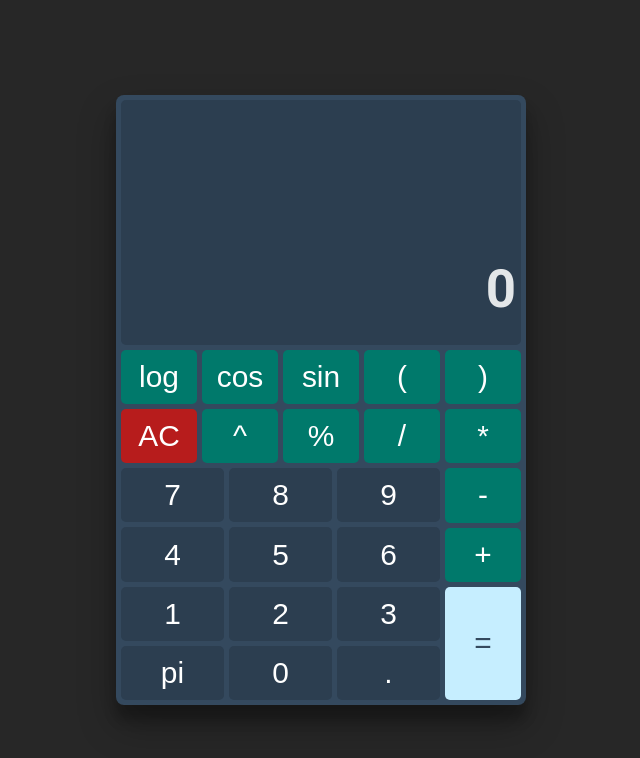
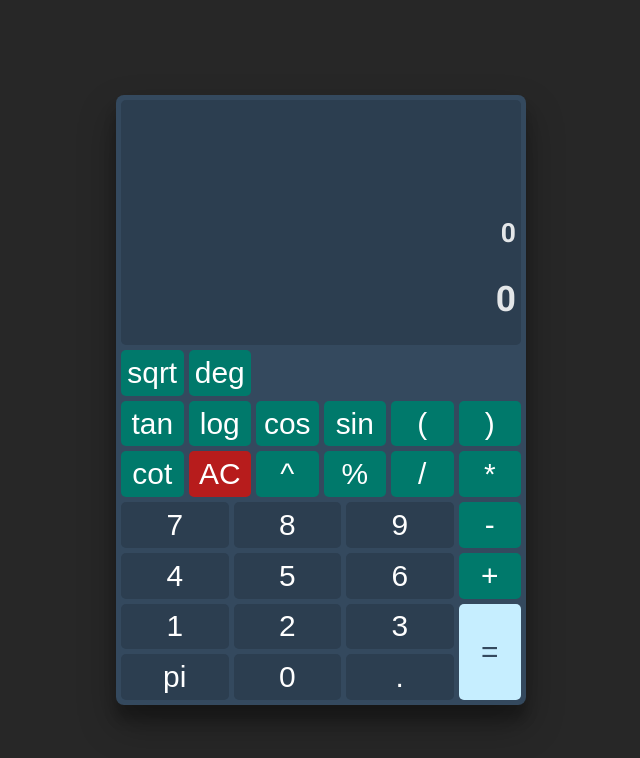
Before and after one commit to XabyNix/calculator, a React (Vite) app: page / in a window 1280 px wide. Shown: the top 758 px of the page, without its empty margins (319-959 px from the left). Built offline with nearby package versions, Linux system fonts and the light colour scheme.

Commit message:
added logic with regex and scientific operations

```diff
--- a/src/App.css
+++ b/src/App.css
@@ -2,15 +2,16 @@
 	display: grid;
 	flex: 0 1 350px;
 	gap: 5px;
-	grid-template-columns: repeat(5, 1fr);
-	grid-template-rows: repeat(6, 1fr);
+	grid-template-columns: repeat(6, 1fr);
+	grid-template-rows: repeat(7, 1fr);
 	grid-template-areas:
-		"log	cos 	sin		openBraket	closeBraket"
-		"clear expo		perc 	div		mul"
-		"numbers	 numbers	 numbers	 numbers	 sub"
-		"numbers	 numbers	 numbers	 numbers	 add"
-		"numbers	 numbers	 numbers	 numbers	 equals"
-		"numbers	 numbers	 numbers	 numbers	 equals";
+		"sqrt deg . . . ."
+		"tan	log		cos 	sin		openBraket		closeBraket"
+		"cot	clear	expo	perc 	div		mul"
+		"numbers		numbers	 numbers	 numbers	 numbers	 sub"
+		"numbers		numbers	 numbers	 numbers	 numbers	 add"
+		"numbers		numbers	 numbers	 numbers	 numbers	 equals"
+		"numbers		numbers	 numbers	 numbers	 numbers	 equals";
 }
 .numbersContainer {
 	grid-area: numbers;
@@ -50,23 +51,25 @@
 	}
 }
 .display-container {
-	position: relative;
+	display: flex;
+	flex-direction: column;
+	justify-content: flex-end;
+	text-align: end;
 	flex: 1 0 70px;
 	padding: 25px 5px;
 	background-color: var(--main-color);
 	border-radius: 5px;
 }
 #display {
-	position: relative;
-	top: 100%;
 	transform: translateY(-100%);
 	margin: 0;
 	width: inherit;
-
-	font-size: 3rem;
+	font-size: 1.5rem;
 	word-break: break-all;
-	text-align: end;
 	vertical-align: bottom;
+}
+#resultDisplay {
+	font-size: 2rem;
 }
 #calculator {
 	box-shadow: rgba(0, 0, 0, 0.3) 0px 19px 38px, rgba(0, 0, 0, 0.22) 0px 15px 12px;
@@ -86,9 +89,13 @@
 }
 
 .operation {
-	background: var(--operation-color);
+	background: var(--operation-main);
 	&:hover {
-		background-color: var(--operation-hover-color);
+		background-color: var(--operation-light);
+	}
+	&.pressed {
+		outline: 2px solid whitesmoke;
+		background-color: var(--operation-dark);
 	}
 }
 .App {
--- a/src/App.tsx
+++ b/src/App.tsx
@@ -1,49 +1,58 @@
 import { buttons, operations } from "./data/calulatorButtons";
-import { useState } from "react";
+import { MouseEvent, useEffect, useState } from "react";
 import { evaluate } from "mathjs";
 import "./App.css";
 
-const OPERATIONS = ["/", "*", "+", "-"];
-
+/* const OPERATIONS = ["/", "*", "+", "-", "^", "%"];
+ */
 function App() {
 	const [expression, setExpression] = useState("");
+	const [display, setDisplay] = useState("");
+	const [equals, setEqual] = useState(false);
+	const [degActivate, setDegActivate] = useState(false);
 
-	const handleClick = (value: string) => {
-		const splittedExp = expression.split(/([-+*/])/);
-		const lastFromSplitted = splittedExp[splittedExp.length - 1];
-		const lastLetter = expression.slice(-1);
+	useEffect(() => {
+		equals && setDisplay(evaluate(expression));
+		setEqual(false);
+	}, [equals]);
 
+	function changeArgument() {
+		const findArgsRegex = /(?<=[sin|cos|tan|cot]\()\d*(?=\))/gi;
+
+		setExpression(expression.replace(findArgsRegex, "$& deg"));
+		setEqual(true);
+	}
+	function isLastAnOperator(stringToCheck: string) {
+		const operatorsRegex = /[+-/*]$/;
+		return operatorsRegex.test(stringToCheck);
+	}
+	const handleClick = (value: string, e?: MouseEvent<HTMLButtonElement>) => {
 		switch (value) {
-			case "=":
-				setExpression(evaluate(expression).toString());
+			case "sin":
+			case "cos":
+			case "tan":
+			case "cot":
+			case "sqrt":
+			case "log":
+				setExpression(expression + value + "(");
+
 				break;
 			case "AC":
 				setExpression("");
+				setDisplay("");
 				break;
-
-			case ".":
-				if (!lastFromSplitted.includes(".")) {
-					if (Number.isNaN(Number(lastLetter)) || expression.length === 0) {
-						setExpression(expression + "0" + value);
-					} else setExpression(expression + value);
-				}
+			case "deg":
+				setDegActivate(!degActivate);
+				e.currentTarget.classList.toggle("pressed");
 				break;
-			case "cos":
-			case "sin":
-			case "log":
-				setExpression(expression + value + "(");
+			case "=":
+				degActivate ? changeArgument() : setEqual(true);
 				break;
 			default:
-				if (OPERATIONS.includes(value) && OPERATIONS.includes(lastLetter)) {
-					setExpression(expression.slice(0, -1) + value);
-					return;
-				} else if (
-					(OPERATIONS.includes(value) && expression === "") ||
-					(value === "0" && expression === "")
-				) {
-					return;
-				}
-				setExpression(expression + value);
+				if (isLastAnOperator(expression) && isLastAnOperator(value)) {
+					setExpression(expression.replace(/.$/, value));
+				} else setExpression(expression + value);
+				break;
 		}
 	};
 
@@ -52,6 +61,7 @@ function App() {
 			<div id="calculator">
 				<div className="display-container">
 					<p id="display">{expression || "0"}</p>
+					<p id="resultDisplay">{display || "0"}</p>
 				</div>
 				<div className="boardContainer">
 					<div className="numbersContainer">
@@ -70,8 +80,9 @@ function App() {
 					</div>
 					{operations.map(({ id, value }) => (
 						<button
+							key={id}
 							id={id}
-							onClick={() => handleClick(value)}
+							onClick={(e) => handleClick(value, e)}
 							className="btn operation"
 							style={{ gridArea: id }}
 						>
--- a/src/data/calulatorButtons.ts
+++ b/src/data/calulatorButtons.ts
@@ -52,6 +52,10 @@ export const buttons = [
 
 export const operations = [
 	{
+		id: "deg",
+		value: "deg",
+	},
+	{
 		id: "equals",
 		value: "=",
 	},
@@ -92,6 +96,18 @@ export const operations = [
 		value: "log",
 	},
 	{
+		id: "tan",
+		value: "tan",
+	},
+	{
+		id: "cot",
+		value: "cot",
+	},
+	{
+		id: "sqrt",
+		value: "sqrt",
+	},
+	{
 		id: "expo",
 		value: "^",
 	},
--- a/src/index.css
+++ b/src/index.css
@@ -13,8 +13,9 @@
 	--clear-color: #b71c1c;
 	--clear-hover-color: #d32f2f;
 
-	--operation-color: #00796b;
-	--operation-hover-color: #009688;
+	--operation-dark: #005e53;
+	--operation-main: #00796b;
+	--operation-light: #009688;
 
 	--main-color: #2c3e50;
 	--main-hover: #4a647c;
```
